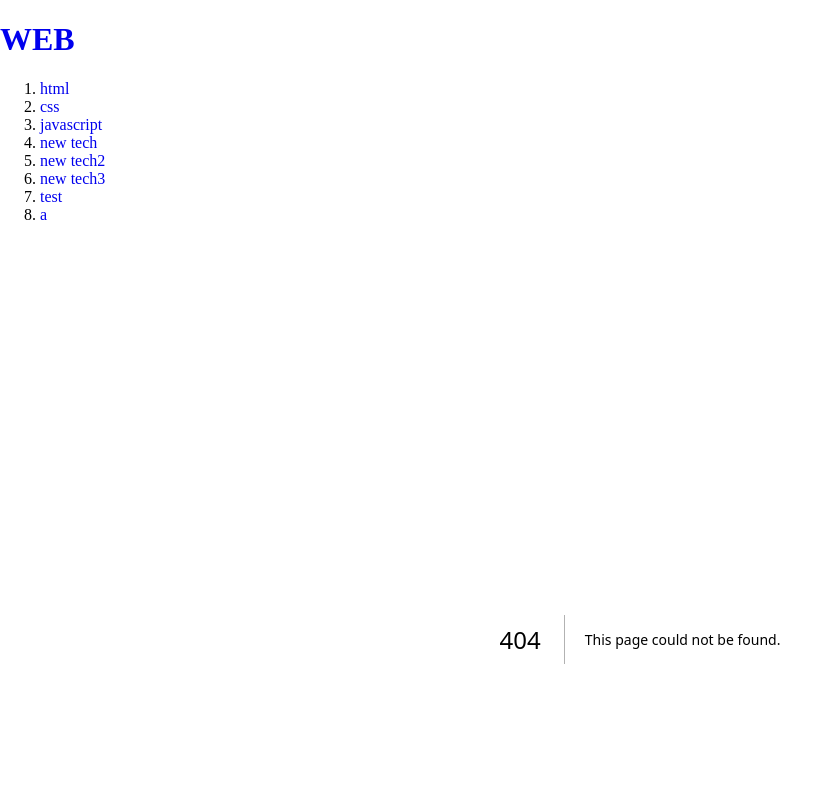
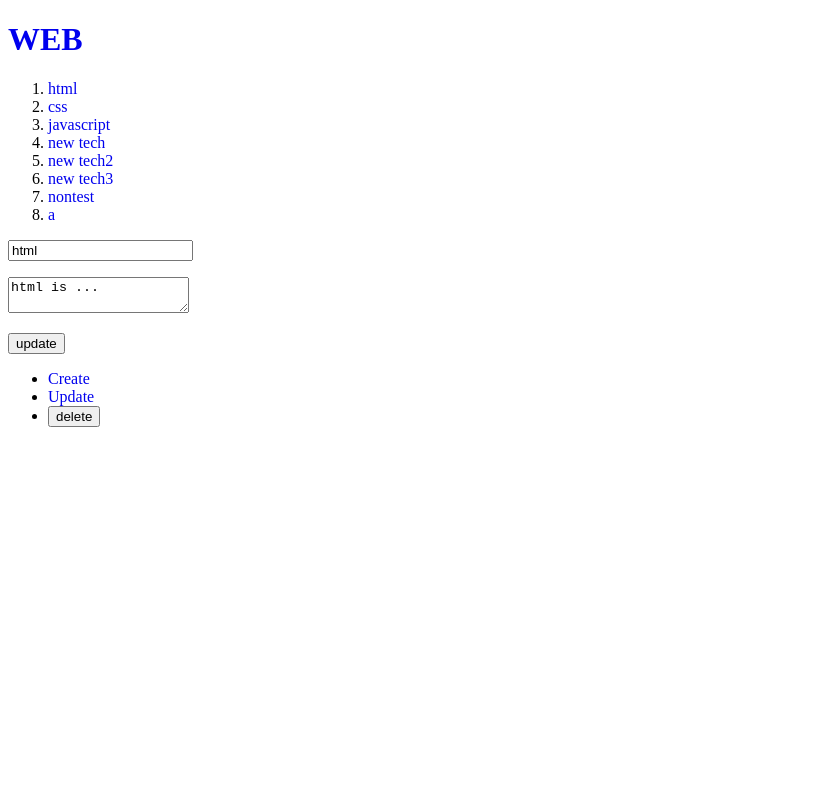
Before and after one commit to kyh012412/nextjsstudy, a Next.js app: page /update/1 in a window 1280 px wide. Before the commit this address had no page. Shown: the top 800 px of the page, without its empty margins (0-839 px from the left). Built offline with nearby package versions, Linux system fonts and the light colour scheme; data requests are answered from the project's data file.

Commit message:
15 update끝

```diff
--- a/db.json
+++ b/db.json
@@ -32,8 +32,8 @@
     },
     {
       "id": "d7fa",
-      "title": "test",
-      "body": "test.."
+      "title": "nontest",
+      "body": "nontest.."
     },
     {
       "id": "9507",
--- a/src/app/read/[id]/page.js
+++ b/src/app/read/[id]/page.js
@@ -1,5 +1,5 @@
 export default async function Read(props){
-    const resp = await fetch(`http://localhost:9999/topics/${props.params.id}`);
+    const resp = await fetch(`http://localhost:9999/topics/${props.params.id}`,{cache:'no-store'});
     const topic = await resp.json();
 
     return (
--- /dev/null
+++ b/src/app/update/[id]/page.js
@@ -0,0 +1,63 @@
+"use client"
+
+import { useParams, useRouter } from "next/navigation";
+import { useEffect, useState } from "react";
+
+export default function Update() {
+  const router = useRouter();
+  const params = useParams();
+  const id = params.id;
+  const [title,setTitle] = useState('');
+  const [body,setBody] = useState('');
+  useEffect(()=>{
+    fetch('http://localhost:9999/topics/'+id,{cache:'no-store'})
+    .then(res=>res.json())
+    .then(result=>{
+      console.log(result);
+      setTitle(result.title);
+      setBody(result.body);
+    });
+  },[]);
+  //onSubmit은 서버에서 못함 유저쪽에서하는것
+  return (
+    <form onSubmit={(e)=>{
+      e.preventDefault(); //서브밋이 실행됫을때 기본동작을 막음
+      //e.target = form태그 전체
+      const title = e.target.title.value;
+      const body = e.target.body.value;
+      const options = {
+        //put이나 patch사용
+        method: 'PATCH',
+        headers:{
+          'Content-Type' : 'application/json'
+        },
+        body: JSON.stringify({title,body})
+      }
+
+      fetch(`http://localhost:9999/topics/`+id,options)
+        .then(res=>res.json())
+        .then(result=>{
+          console.log(result);
+          const last = result.id;
+          router.refresh()
+          router.push(`/read/${last}`)
+        });
+      }}>
+      <p>
+        <input type="text"
+        name="title"
+        placeholder="title"
+        value={title} onChange={e=>{setTitle(e.target.value)}} />
+      </p>
+      <p>
+        <textarea name="body"
+        placeholder="body"
+        value={body}
+        onChange={e=>{setBody(e.target.value)}} ></textarea>
+      </p>
+      <p>
+        <input type="submit" value="update" />
+      </p>
+    </form>
+  );
+}
```
Also changed, not shown: src/app/update/page.js (deleted, +0 -9 lines).
